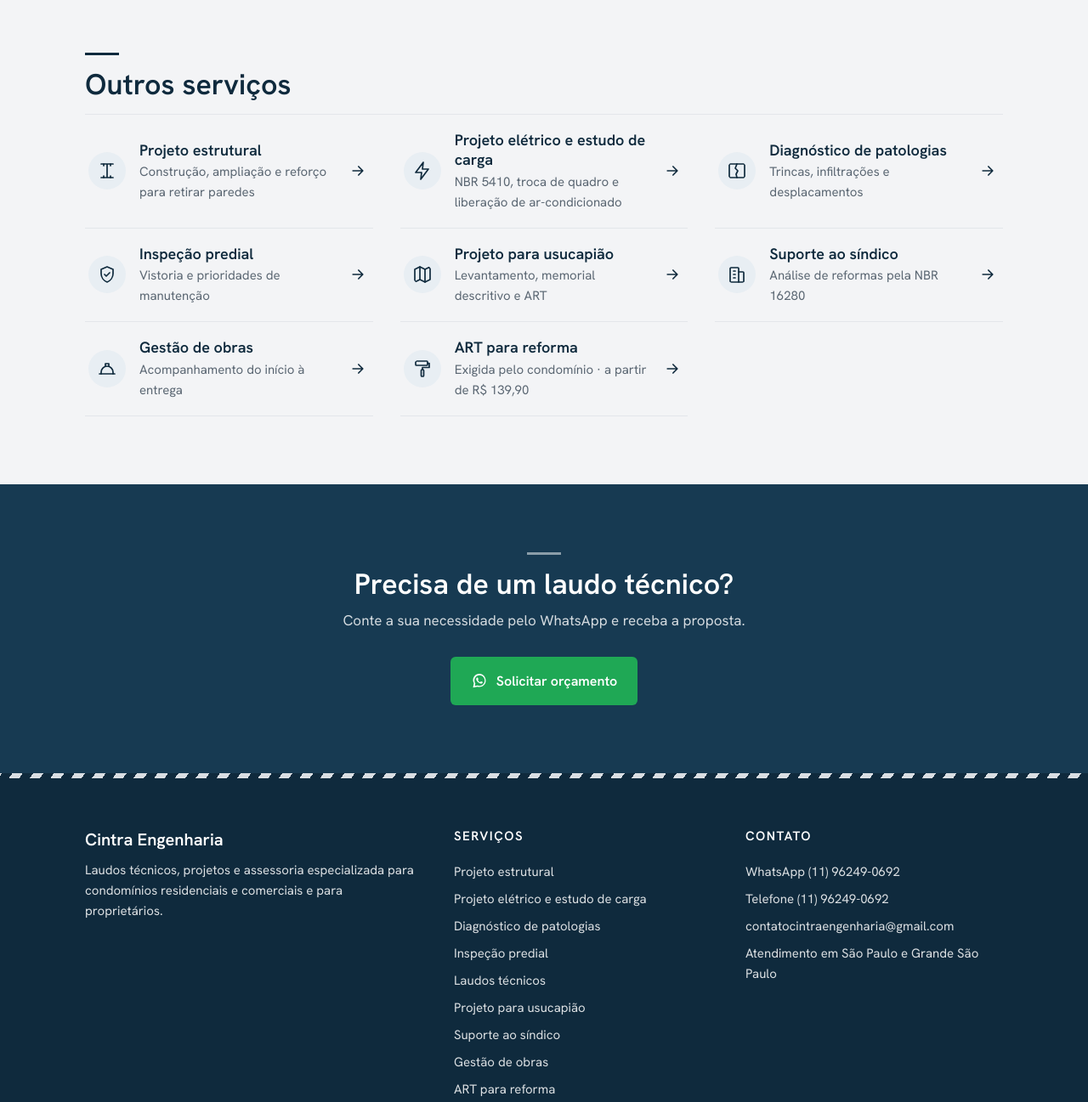
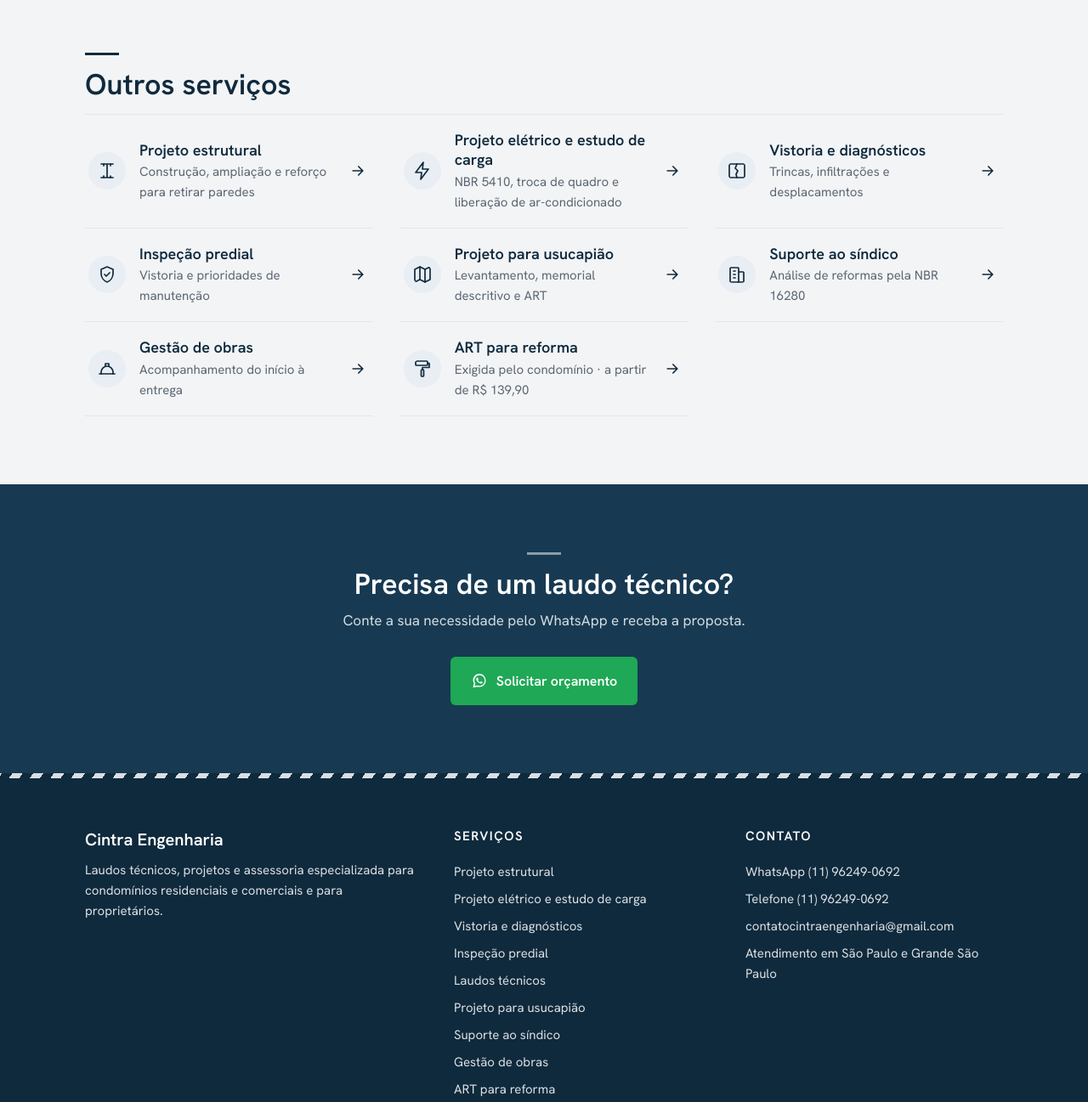
Before and after one commit to Gabrielrcintra/cintraengenharia, a website: page laudos-tecnicos.html in a window 1280 px wide. Shown: the part 2254-3551 px from the top of the page at 85% size. Drawn offline with Linux system fonts and the light colour scheme.

Commit message:
Update laudos-tecnicos.html

```diff
--- a/laudos-tecnicos.html
+++ b/laudos-tecnicos.html
@@ -116,7 +116,7 @@
             <div class="svc-grid">
                 <a class="svc" href="/projeto-estrutural"><svg class="svc-icon" viewBox="0 0 24 24" aria-hidden="true"><path d="M5 4h14M5 20h14M12 4v16"/><path d="M8 4v2M16 4v2M8 18v2M16 18v2"/></svg><span class="svc-text"><strong>Projeto estrutural</strong><small>Construção, ampliação e reforço para retirar paredes</small></span><svg class="svc-arrow" viewBox="0 0 24 24" aria-hidden="true"><path d="M5 12h14M13 6l6 6-6 6"/></svg></a>
                 <a class="svc" href="/projeto-eletrico"><svg class="svc-icon" viewBox="0 0 24 24" aria-hidden="true"><path d="M13 2L4 14h7l-1 8 9-12h-7z"/></svg><span class="svc-text"><strong>Projeto elétrico e estudo de carga</strong><small>NBR 5410, troca de quadro e liberação de ar-condicionado</small></span><svg class="svc-arrow" viewBox="0 0 24 24" aria-hidden="true"><path d="M5 12h14M13 6l6 6-6 6"/></svg></a>
-                <a class="svc" href="/patologias-construtivas"><svg class="svc-icon" viewBox="0 0 24 24" aria-hidden="true"><rect x="3" y="4" width="18" height="16" rx="1"/><path d="M12 4l-2 5 3 3-2 4 1 4"/></svg><span class="svc-text"><strong>Diagnóstico de patologias</strong><small>Trincas, infiltrações e desplacamentos</small></span><svg class="svc-arrow" viewBox="0 0 24 24" aria-hidden="true"><path d="M5 12h14M13 6l6 6-6 6"/></svg></a>
+                <a class="svc" href="/patologias-construtivas"><svg class="svc-icon" viewBox="0 0 24 24" aria-hidden="true"><rect x="3" y="4" width="18" height="16" rx="1"/><path d="M12 4l-2 5 3 3-2 4 1 4"/></svg><span class="svc-text"><strong>Vistoria e diagnósticos</strong><small>Trincas, infiltrações e desplacamentos</small></span><svg class="svc-arrow" viewBox="0 0 24 24" aria-hidden="true"><path d="M5 12h14M13 6l6 6-6 6"/></svg></a>
                 <a class="svc" href="/inspecao-predial"><svg class="svc-icon" viewBox="0 0 24 24" aria-hidden="true"><path d="M12 3l7 3v5c0 4.5-3 8.5-7 10-4-1.5-7-5.5-7-10V6z"/><path d="M9 12l2 2 4-4"/></svg><span class="svc-text"><strong>Inspeção predial</strong><small>Vistoria e prioridades de manutenção</small></span><svg class="svc-arrow" viewBox="0 0 24 24" aria-hidden="true"><path d="M5 12h14M13 6l6 6-6 6"/></svg></a>
                 <a class="svc" href="/usucapiao"><svg class="svc-icon" viewBox="0 0 24 24" aria-hidden="true"><path d="M3 6l6-3 6 3 6-3v15l-6 3-6-3-6 3z"/><path d="M9 3v15M15 6v15"/></svg><span class="svc-text"><strong>Projeto para usucapião</strong><small>Levantamento, memorial descritivo e ART</small></span><svg class="svc-arrow" viewBox="0 0 24 24" aria-hidden="true"><path d="M5 12h14M13 6l6 6-6 6"/></svg></a>
                 <a class="svc" href="/condominios"><svg class="svc-icon" viewBox="0 0 24 24" aria-hidden="true"><path d="M4 21V5a1 1 0 0 1 1-1h8a1 1 0 0 1 1 1v16"/><path d="M14 9h5a1 1 0 0 1 1 1v11"/><path d="M3 21h18M8 8h2M8 12h2M8 16h2"/></svg><span class="svc-text"><strong>Suporte ao síndico</strong><small>Análise de reformas pela NBR 16280</small></span><svg class="svc-arrow" viewBox="0 0 24 24" aria-hidden="true"><path d="M5 12h14M13 6l6 6-6 6"/></svg></a>
@@ -145,7 +145,7 @@
                 <ul>
                     <li><a href="/projeto-estrutural">Projeto estrutural</a></li>
                     <li><a href="/projeto-eletrico">Projeto elétrico e estudo de carga</a></li>
-                    <li><a href="/patologias-construtivas">Diagnóstico de patologias</a></li>
+                    <li><a href="/patologias-construtivas">Vistoria e diagnósticos</a></li>
                     <li><a href="/inspecao-predial">Inspeção predial</a></li>
                     <li><a href="/laudos-tecnicos">Laudos técnicos</a></li>
                     <li><a href="/usucapiao">Projeto para usucapião</a></li>
```
